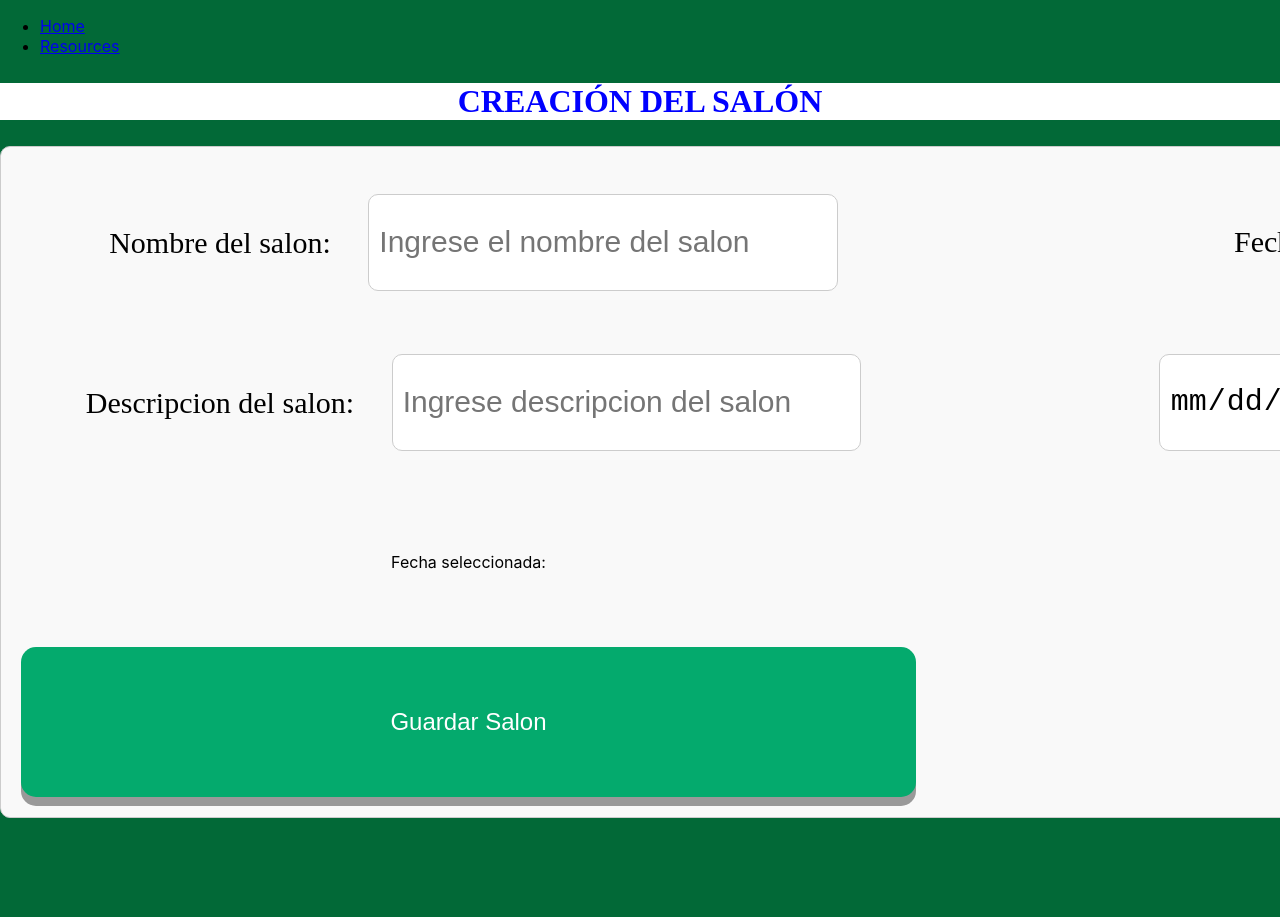
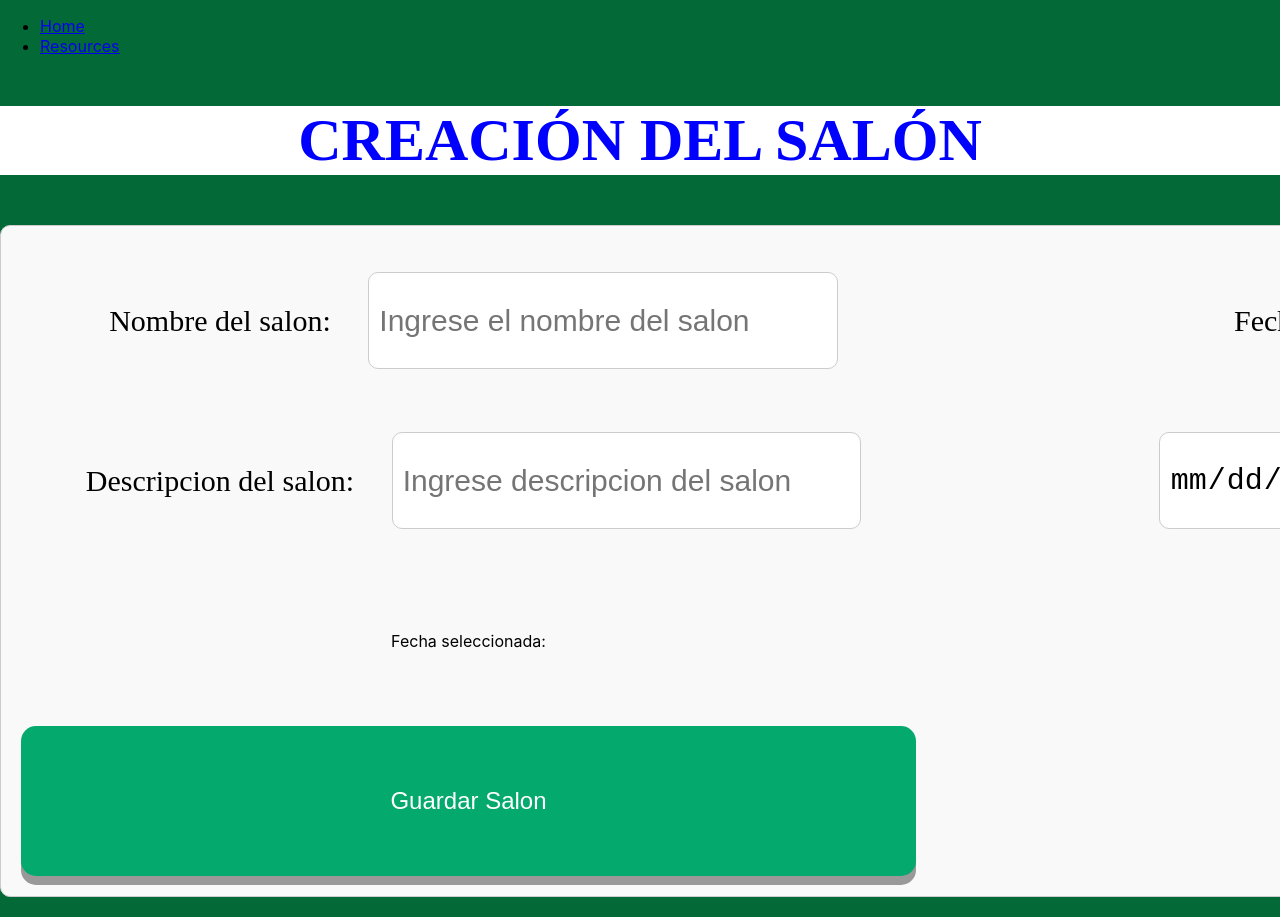
Before and after one commit to andresramirez31/galeriavirtual-front, a React (Create React App) app: page /createGallery in a window 1280 px wide. Shown: the top 917 px of the page. Before the commit the page ends 838 px from the top, so only its background shows below. Built offline with nearby package versions, Linux system fonts and the light colour scheme.

Commit message:
Cambio Titulo

```diff
--- a/src/styles/ArtSalonCreation.css
+++ b/src/styles/ArtSalonCreation.css
@@ -75,7 +75,7 @@ h2 {
     text-align: center;
     font-family: 'Times New Roman', Times, serif;
     font: bold;
-    font-size: xx-large;
+    font-size: 60px;
 }
 
 .button {
```
